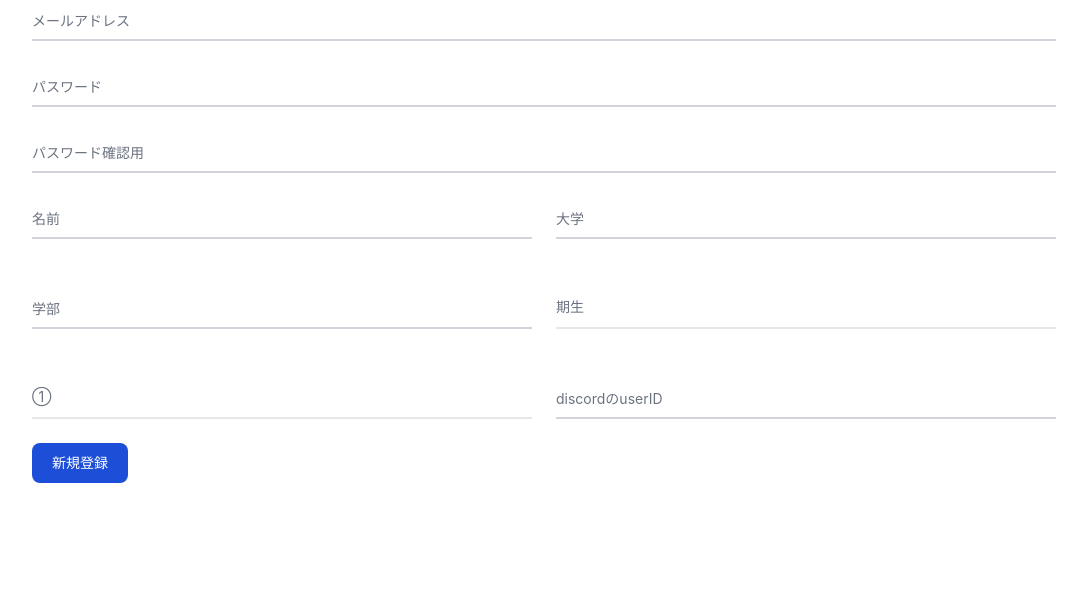
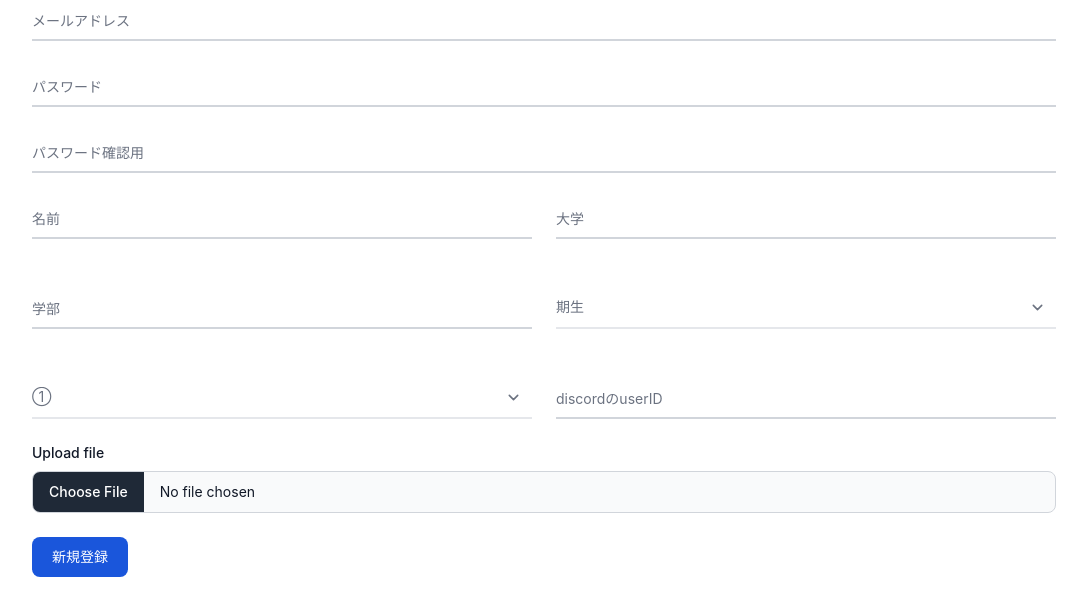
Before and after one commit to HinanoOno/invitation_app, a PHP site: page /auth/sign_up.php in a window 1280 px wide. Shown: the part 193-800 px from the top of the page, without its empty margins (96-1183 px from the left). Run offline with PHP 8.4, Linux system fonts and the light colour scheme; style sheets or scripts are compiled from the project's sources; some libraries are stand-ins or nearby versions.

Commit message:
写真登録をフォームに追加

```diff
--- a/docker/mysql/init.sql
+++ b/docker/mysql/init.sql
@@ -22,6 +22,7 @@ CREATE TABLE user_details (
     grade DECIMAL(5,2),
     posse VARCHAR(255),
     discord_user_id VARCHAR(255),
+    image VARCHAR(255)
     FOREIGN KEY (user_id) REFERENCES users(id)
 );
 INSERT INTO user_details (user_id,name,university,faculty,grade,posse,discord_user_id) VALUES (1,'小野','慶應','理工',3,'①','1231');
--- a/src/auth/sign_up.php
+++ b/src/auth/sign_up.php
@@ -12,6 +12,7 @@
   <title>Document</title>
   <link href="../assets/style/reset.css" rel="stylesheet">
   <link href="../dist/output.css" rel="stylesheet">
+  <link href="https://cdnjs.cloudflare.com/ajax/libs/flowbite/1.8.1/flowbite.min.css" rel="stylesheet" />
 </head>
 
 <body>
@@ -70,9 +71,14 @@
           <label for="discord_user_id" class="peer-focus:font-medium absolute text-sm text-gray-500 dark:text-gray-400 duration-300 transform -translate-y-6 scale-75 top-3 -z-10 origin-[0] peer-focus:left-0 peer-focus:text-blue-600 peer-focus:dark:text-blue-500 peer-placeholder-shown:scale-100 peer-placeholder-shown:translate-y-0 peer-focus:scale-75 peer-focus:-translate-y-6">discordのuserID</label>
         </div>
       </div>
+      <div class="relative z-0 w-full mb-6 group">
+        <label class="block mb-2 text-sm font-medium text-gray-900 dark:text-white" for="file_input">Upload file</label>
+        <input class="block w-full text-sm text-gray-900 border border-gray-300 rounded-lg cursor-pointer bg-gray-50 dark:text-gray-400 focus:outline-none dark:bg-gray-700 dark:border-gray-600 dark:placeholder-gray-400" name="image" id="file_input" type="file">
+      </div>
       <button type="submit" class="text-white bg-blue-700 hover:bg-blue-800 focus:ring-4 focus:outline-none focus:ring-blue-300 font-medium rounded-lg text-sm w-full sm:w-auto px-5 py-2.5 text-center dark:bg-blue-600 dark:hover:bg-blue-700 dark:focus:ring-blue-800">新規登録</button>
     </form>
   </main>
+  <script src="https://cdnjs.cloudflare.com/ajax/libs/flowbite/1.8.1/flowbite.min.js"></script>
 </body>
 
 </html>
```
